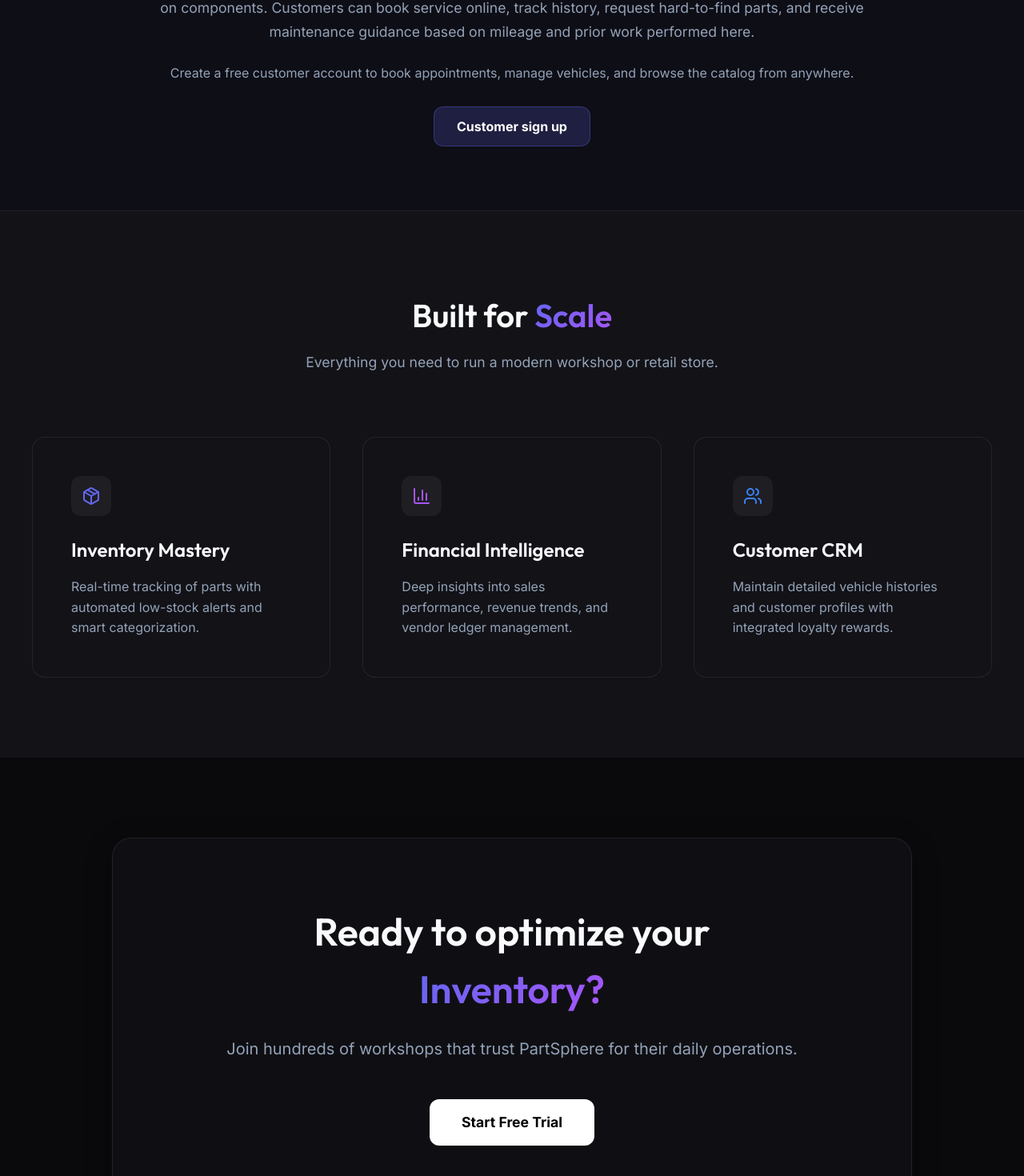
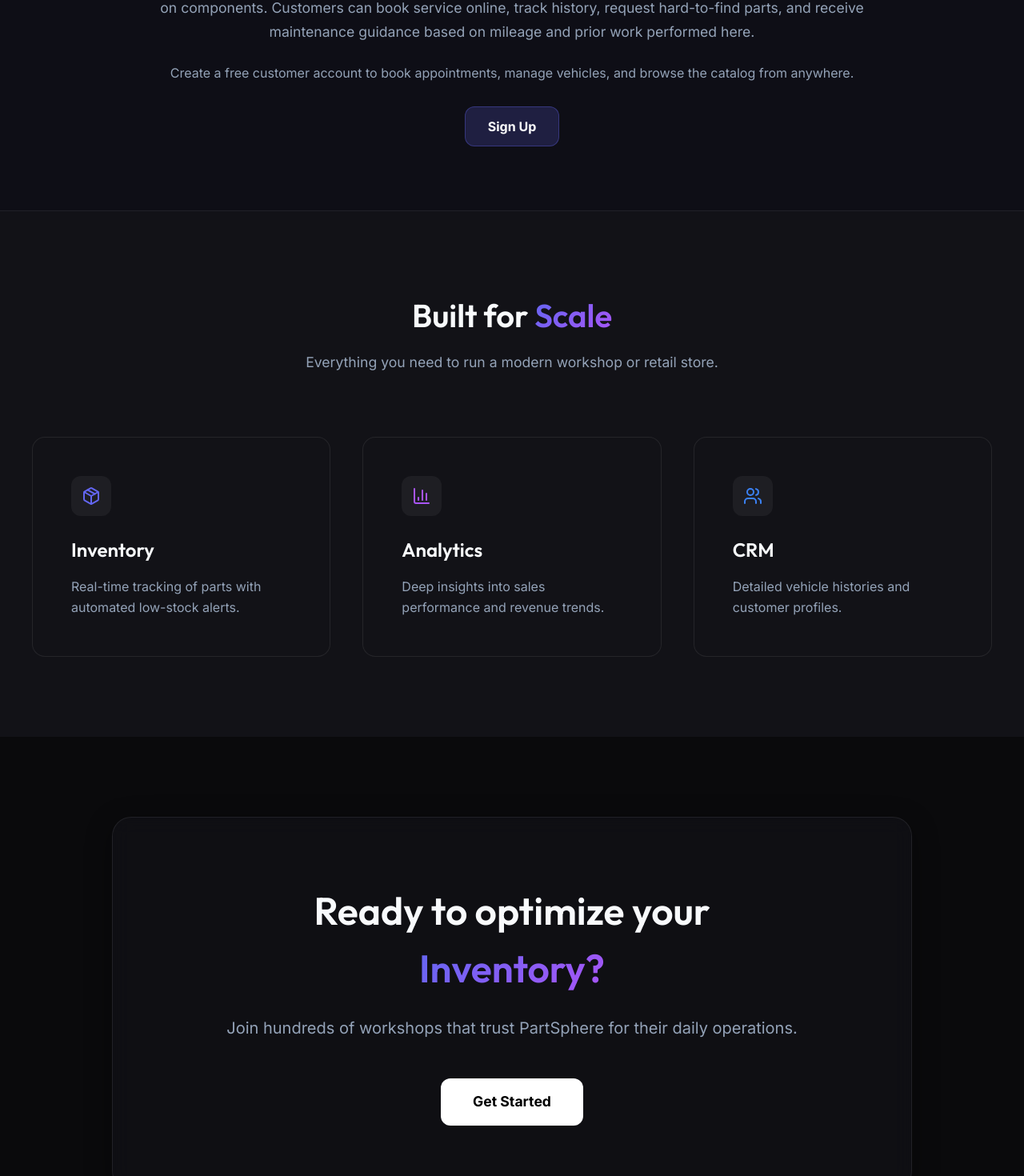
Before and after one commit to aastha0077/PartSphere_FE, a React (Vite) app: page / in a window 1280 px wide. Shown: the part 1015-2485 px from the top of the page at 80% size. Built offline with nearby package versions, Linux system fonts and the light colour scheme.

Commit message:
Imrove UI and UX accross the application

```diff
--- a/src/components/common/Footer.tsx
+++ b/src/components/common/Footer.tsx
@@ -6,7 +6,7 @@
   return (
     <footer style={{
       background: 'var(--bg-secondary)',
-      padding: '4rem 2rem 2rem',
+      padding: '4rem 2rem 3rem',
       borderTop: '1px solid var(--glass-border)',
       marginTop: 'auto'
     }}>
@@ -18,7 +18,7 @@
         gap: '3rem',
         marginBottom: '4rem'
       }}>
-        <div style={{ display: 'flex', flexDirection: 'column', gap: '1.5rem' }}>
+        <div style={{ display: 'flex', flexDirection: 'column', gap: '1.25rem' }}>
           <div style={{ display: 'flex', alignItems: 'center', gap: '12px' }}>
             <div style={{
               width: '32px',
--- a/src/components/common/Header.tsx
+++ b/src/components/common/Header.tsx
@@ -77,8 +77,8 @@
         <nav style={{ display: 'flex', gap: '2rem' }}>
           <Link to="/" style={{ color: 'var(--text-secondary)', fontSize: '0.9rem', fontWeight: '500', transition: 'var(--transition)' }} className="hover:text-white">Home</Link>
           <Link to="/about" style={{ color: 'var(--text-secondary)', fontSize: '0.9rem', fontWeight: '500', transition: 'var(--transition)' }} className="hover:text-white">About Us</Link>
-          <a href="#" style={{ color: 'var(--text-secondary)', fontSize: '0.9rem', fontWeight: '500' }}>Features</a>
-          <a href="#" style={{ color: 'var(--text-secondary)', fontSize: '0.9rem', fontWeight: '500' }}>Pricing</a>
+          <a href="#" style={{ color: 'var(--text-secondary)', fontSize: '0.9rem', fontWeight: '500', transition: 'var(--transition)' }} className="hover:text-white">Features</a>
+          <a href="#" style={{ color: 'var(--text-secondary)', fontSize: '0.9rem', fontWeight: '500', transition: 'var(--transition)' }} className="hover:text-white">Pricing</a>
         </nav>
 
         <div style={{ display: 'flex', gap: '1.5rem', alignItems: 'center' }}>
--- a/src/pages/admin/Overview.tsx
+++ b/src/pages/admin/Overview.tsx
@@ -218,7 +218,7 @@
         marginBottom: '2.5rem'
       }}>
         <DashboardCard
-          title="Monthly Revenue"
+          title="Revenue"
           value={`Rs. ${stats?.monthRevenue?.toLocaleString() || '0'}`}
           icon={<DollarSign size={28} />}
           change="+14.2%"
@@ -226,7 +226,7 @@
           delay={0.1}
         />
         <DashboardCard
-          title="Inventory Items"
+          title="Inventory"
           value={stats?.totalParts || '0'}
           icon={<Package size={28} />}
           change="+12"
@@ -242,7 +242,7 @@
           delay={0.3}
         />
         <DashboardCard
-          title="Total Staff"
+          title="Staff"
           value={stats?.totalStaff || '0'}
           icon={<Users size={28} />}
           change="Stable"
@@ -260,22 +260,22 @@
           style={{ padding: '1.5rem' }}
         >
           <div style={{ display: 'flex', justifyContent: 'space-between', alignItems: 'center', marginBottom: '1.5rem' }}>
-            <h3 style={{ fontSize: '1.25rem', fontWeight: '700' }}>Recent Sales Activity</h3>
+            <h3 style={{ fontSize: '1.25rem', fontWeight: '700' }}>Recent Sales</h3>
             <button
               onClick={() => navigate('/admin/reports')}
               style={{ color: 'var(--accent-primary)', fontSize: '0.875rem', fontWeight: '600' }}
             >
-              View All Transactions
+              View All
             </button>
           </div>
           <div style={{ overflowX: 'auto' }}>
             <table style={{ width: '100%', borderCollapse: 'separate', borderSpacing: '0 4px' }}>
               <thead>
                 <tr style={{ color: 'var(--text-secondary)', textAlign: 'left', fontSize: '0.75rem', fontWeight: '700', textTransform: 'uppercase', letterSpacing: '0.05em' }}>
-                  <th style={{ padding: '4px 8px' }}>Transaction ID</th>
+                  <th style={{ padding: '4px 8px' }}>ID</th>
                   <th style={{ padding: '4px 8px' }}>Customer</th>
                   <th style={{ padding: '4px 8px' }}>Status</th>
-                  <th style={{ padding: '4px 8px' }}>Amount</th>
+                  <th style={{ padding: '4px 8px' }}>Total</th>
                   <th style={{ padding: '4px 8px' }}>Date</th>
                 </tr>
               </thead>
--- a/src/pages/public/Home.tsx
+++ b/src/pages/public/Home.tsx
@@ -19,18 +19,18 @@
   const features = [
     {
       icon: <Package className="text-indigo-500" size={24} />,
-      title: "Inventory Mastery",
-      desc: "Real-time tracking of parts with automated low-stock alerts and smart categorization."
+      title: "Inventory",
+      desc: "Real-time tracking of parts with automated low-stock alerts."
     },
     {
       icon: <BarChart3 className="text-purple-500" size={24} />,
-      title: "Financial Intelligence",
-      desc: "Deep insights into sales performance, revenue trends, and vendor ledger management."
+      title: "Analytics",
+      desc: "Deep insights into sales performance and revenue trends."
     },
     {
       icon: <Users className="text-blue-500" size={24} />,
-      title: "Customer CRM",
-      desc: "Maintain detailed vehicle histories and customer profiles with integrated loyalty rewards."
+      title: "CRM",
+      desc: "Detailed vehicle histories and customer profiles."
     }
   ];
 
@@ -67,7 +67,7 @@
             border: '1px solid rgba(99, 102, 241, 0.2)'
           }}>
             <Settings size={16} className="animate-spin-slow" />
-            Next-Gen Inventory Management
+            Inventory Management
           </div>
           <h1 style={{
             fontSize: 'clamp(3rem, 8vw, 5rem)',
@@ -157,7 +157,7 @@
               border: '1px solid rgba(99, 102, 241, 0.35)'
             }}
           >
-            Customer sign up
+            Sign Up
           </button>
         </div>
       </section>
@@ -228,7 +228,7 @@
               fontSize: '1.1rem'
             }}
           >
-            Start Free Trial
+            Get Started
           </button>
         </div>
       </section>
```
